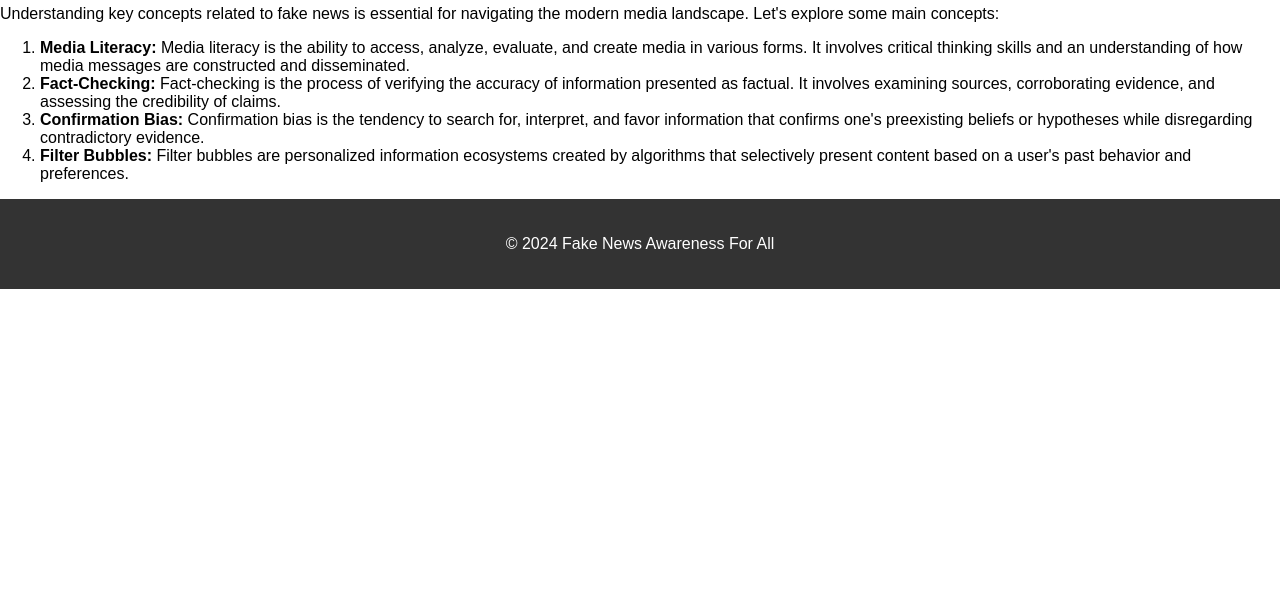
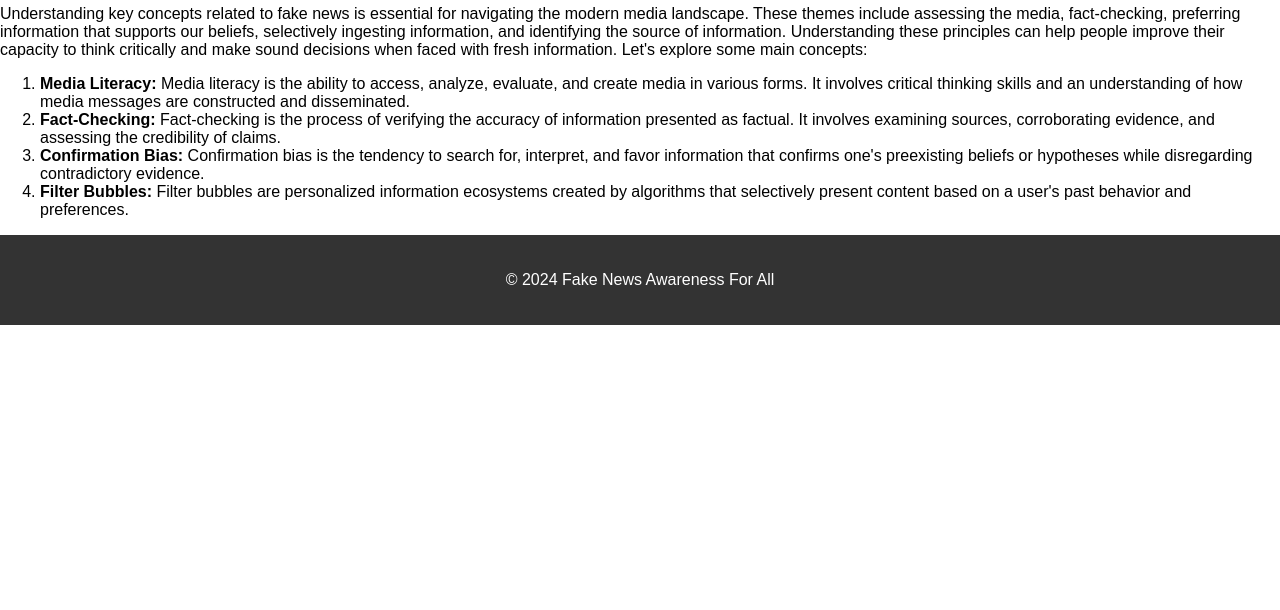
Before and after one commit to ianiee11/Fake-news-awareness-website-for-educational-purposes, a plain HTML site: page main-concepts.html in a window 1280 px wide. Shown: the part 190-800 px from the top of the page. Drawn offline with Linux system fonts and the light colour scheme; files that its build step writes are made by us from their sources.

Commit message:
Update main-concepts.html

```diff
--- a/main-concepts.html
+++ b/main-concepts.html
@@ -27,7 +27,7 @@
 
   <section class="main-concepts-section">
     <h2>Main Concepts</h2>
-    <p>Understanding key concepts related to fake news is essential for navigating the modern media landscape. Let's explore some main concepts:</p>
+    <p>Understanding key concepts related to fake news is essential for navigating the modern media landscape. These themes include assessing the media, fact-checking, preferring information that supports our beliefs, selectively ingesting information, and identifying the source of information. Understanding these principles can help people improve their capacity to think critically and make sound decisions when faced with fresh information. Let's explore some main concepts:</p>
     <ol>
       <li><strong>Media Literacy:</strong> Media literacy is the ability to access, analyze, evaluate, and create media in various forms. It involves critical thinking skills and an understanding of how media messages are constructed and disseminated.</li>
       <li><strong>Fact-Checking:</strong> Fact-checking is the process of verifying the accuracy of information presented as factual. It involves examining sources, corroborating evidence, and assessing the credibility of claims.</li>
```
